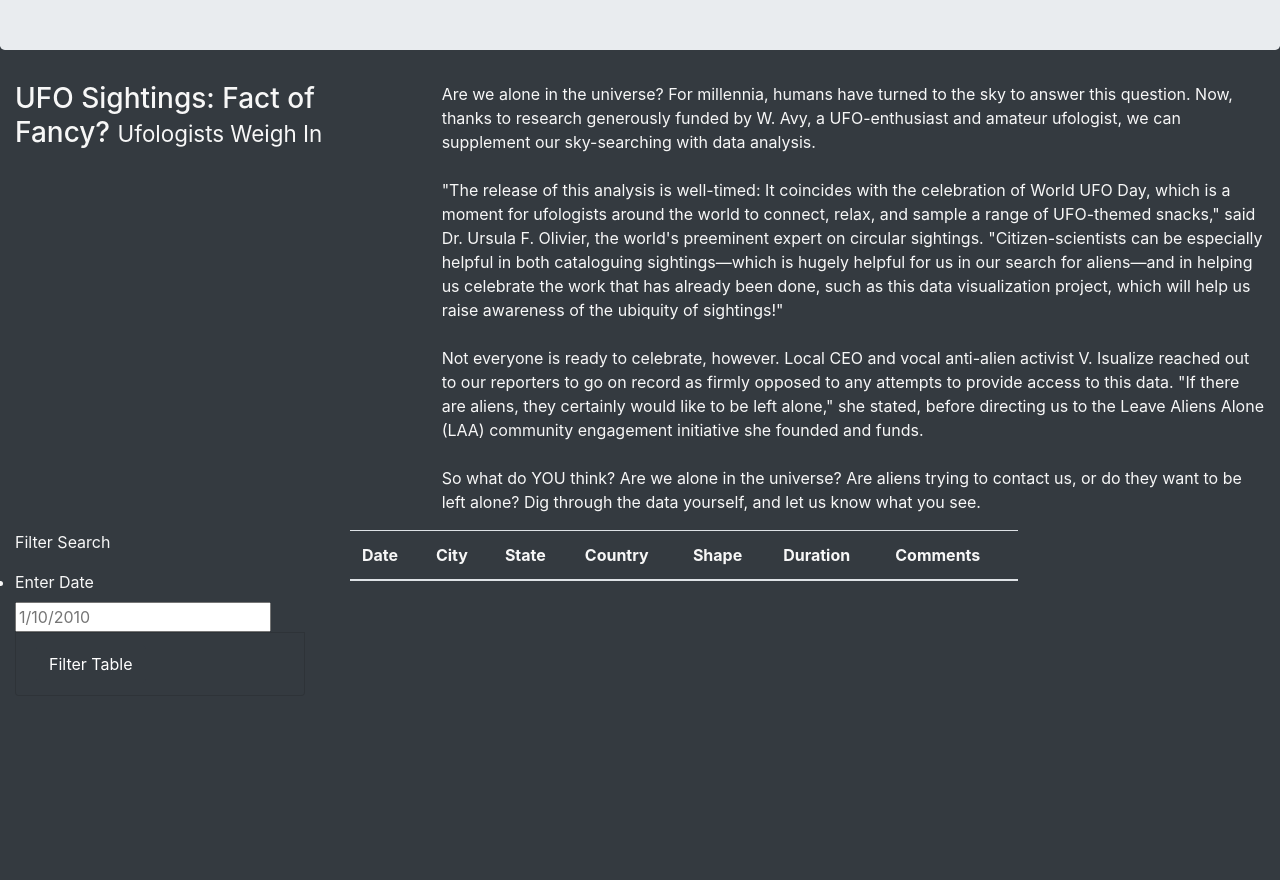
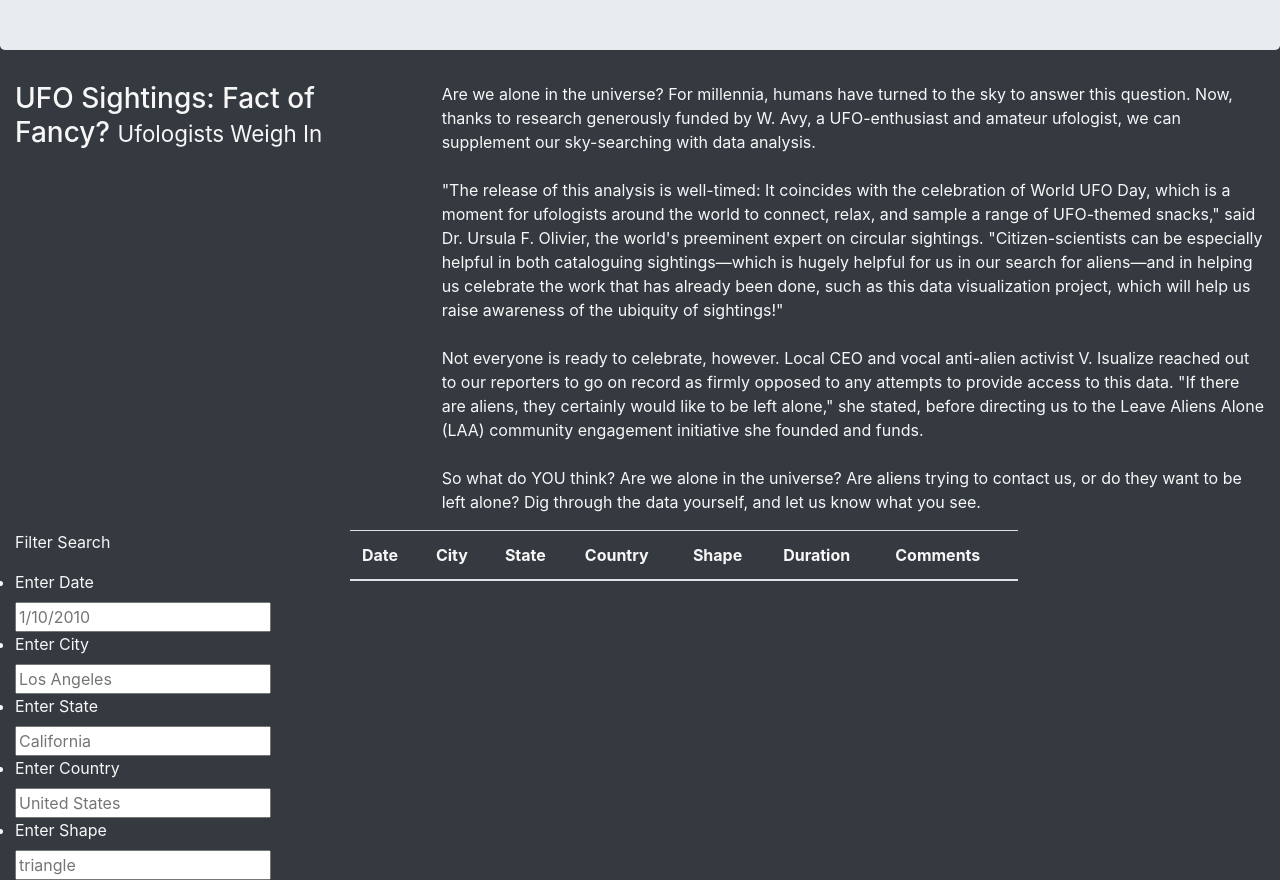
Before and after one commit to MMorrison26/UFOs, a plain HTML site: page index.html in a window 1280 px wide. Shown: the part 209-1089 px from the top of the page. Before the commit the page ends 905 px from the top, so only its background shows below. Drawn offline with nearby package versions, Linux system fonts and the light colour scheme; files that its build step writes are made by us from their sources; a script that the page names is missing; files whose address does not match are found by name.

Commit message:
Final Index (incomplete code)

```diff
--- a/index.html
+++ b/index.html
@@ -47,10 +47,22 @@
                     <label for="date">Enter Date</label>
                     <input type="text" placeholder="1/10/2010" id="datetime" />
                 </li>
-                <li class="list-group-item bg-dark">
-                    <button id="filter-btn" type="button" class="btn btn-dark">Filter Table</button>
+                <li class="list-group-item, bg-dark">
+                  <label for="city">Enter City</label>
+                  <input type="text" placeholder="Los Angeles" id="city" />
                 </li>
-            </ul>
+                <li class="list-group-item, bg-dark">
+                  <label for="state">Enter State</label>
+                  <input type="text" placeholder="California" id="state" />
+                </li>
+                <li class="list-group-item, bg-dark">
+                  <label for="country">Enter Country</label>
+                  <input type="text" placeholder="United States" id="country" />
+                </li>
+                <li class="list-group-item, bg-dark">
+                  <label for="shape">Enter Shape</label>
+                  <input type="text" placeholder="triangle" id="shape" />
+              </ul>
           </div>
           <div class="col-md-9">
             <div class="col-md-9">
```
